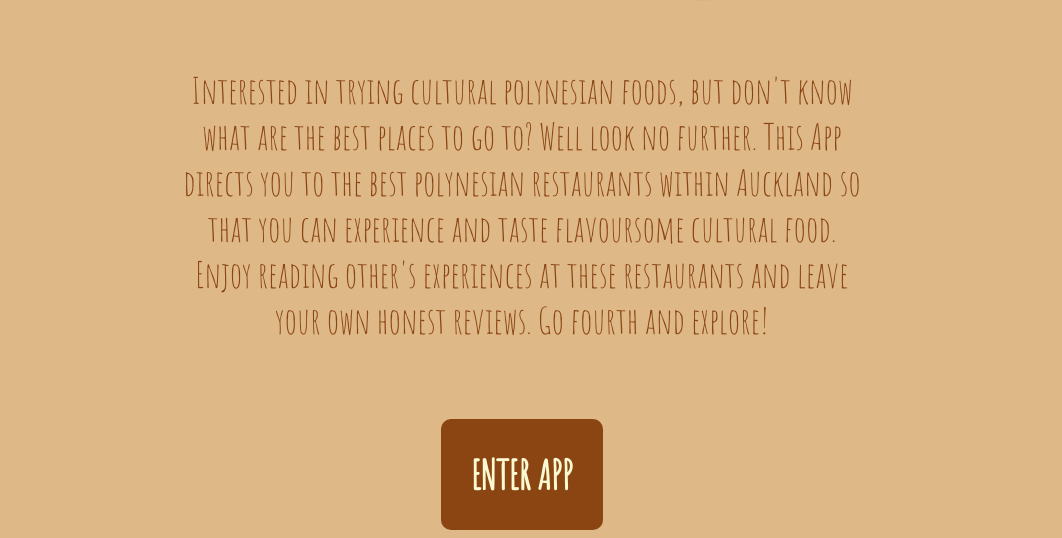
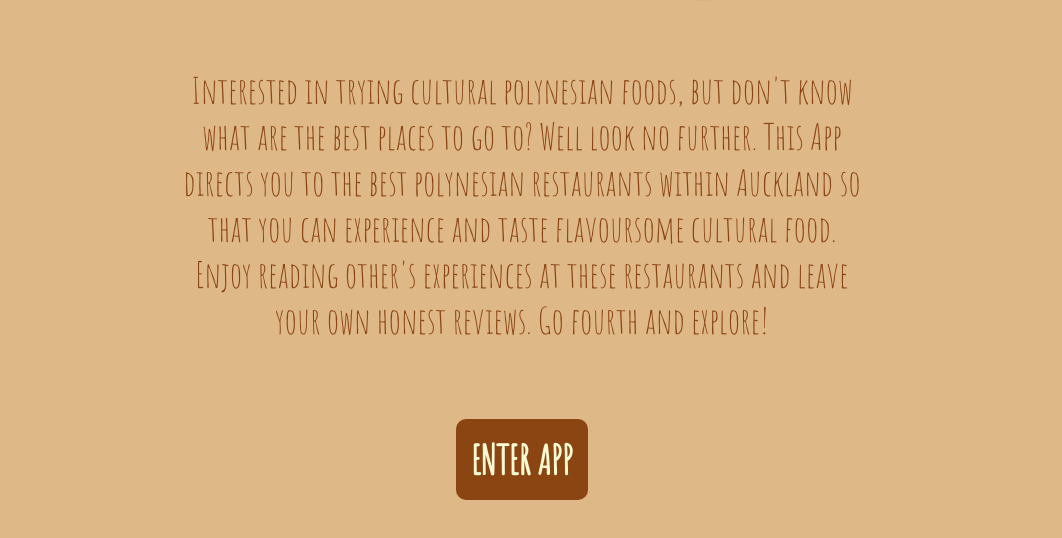
Before and after one commit to NgapeitaG/Polynesian-food-app, a plain HTML site: page Poly food app.html in a window 1280 px wide. Shown: the part 298-836 px from the top of the page, without its empty margins (118-1180 px from the left). After the commit the page ends 806 px from the top, so only its background shows below. Drawn offline with Linux system fonts and the light colour scheme; a web font is replaced by a local one.

Commit message:
Fixed p styling

```diff
--- a/main.css
+++ b/main.css
@@ -16,7 +16,7 @@ h1 {
 	padding:10.5px;
 }
 
-p{
+p {
 	color:saddlebrown;
 	font-size:36px;
 	text-align:center;
@@ -31,7 +31,7 @@ p{
   border: none;
 	border-radius:10px;
   color: lightgoldenrodyellow;
-  padding: 30px;
+  padding: 15px;
   text-align: center;
   text-decoration: none;
   display: inline-block;
@@ -39,3 +39,4 @@ p{
  margin-top:40px;
   cursor: pointer;
 		font-family: 'Amatic SC', cursive;
+}
```
